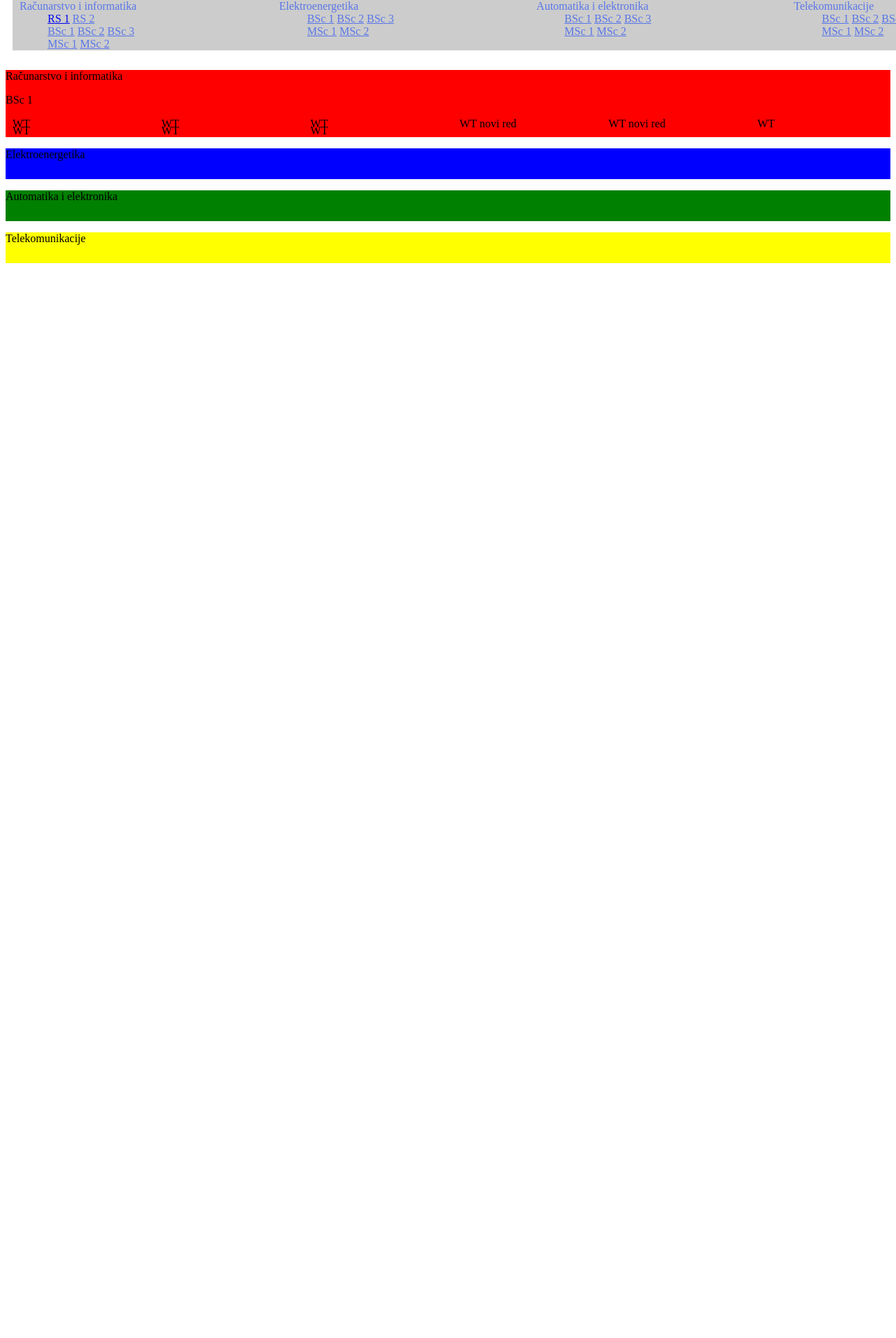
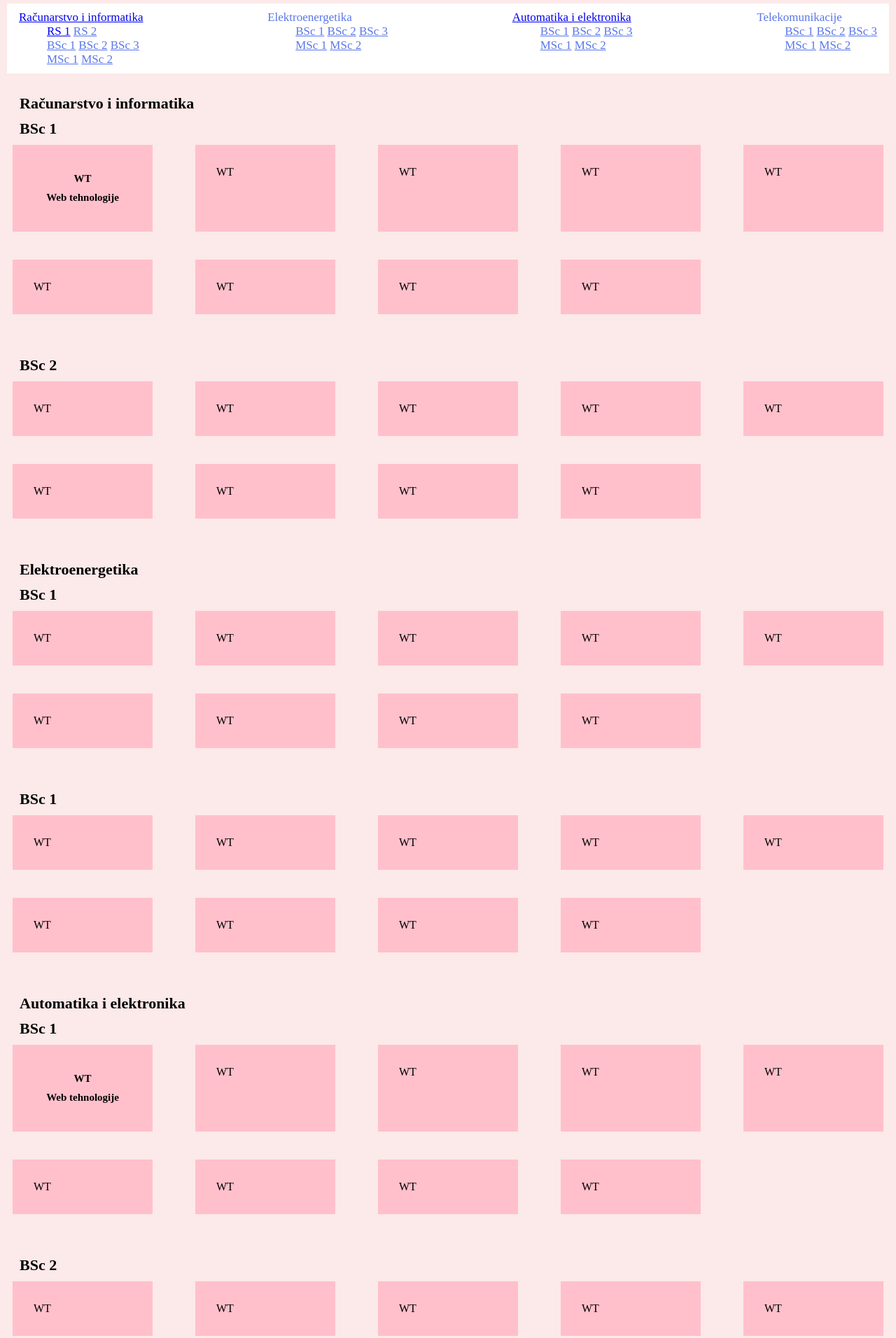
Before and after one commit to abrulic1/Web-Technologies-ETF, a plain HTML site: page html/predmet.html in a window 1280 px wide. Shown: the top 1912 px of the page at 70% size. Drawn offline with Linux system fonts and the light colour scheme.

Commit message:
Finalizirana struktura grida za predmete

```diff
--- a/css/predmet.css
+++ b/css/predmet.css
@@ -1,49 +1,81 @@
 body{
-    height: 3000px;
-    width: cal(100vw/200px);
+    background-color: rgb(252, 233, 233);
+}
 
+html{
+    scroll-behavior: smooth;
+    scroll-padding-top: 130px;
 }
 .izbornik{
     display: flex;
     justify-content: space-between;
     position: fixed;
-    top:0;
-    /*koliko ce fixed bit udaljen*/
-    width: 100%;
-    margin: 0px 10px;
+    top:5px;
+    right: 10px;
+    left: 10px;
     color: rgb(89, 118, 232);
-    background-color: #CCCCCC;
+    background-color: rgb(255, 255, 255);
+    z-index: 100;
+    font-size: 17px;
+    padding: 10px 7px;
 }
 
+
 .izbornik div{
-    margin-left: 10px;
+    margin: 0 10px;
 }
 
 .izbornik li{
     list-style: none;
     display: inline;
     text-decoration: underline;
+    cursor: pointer;
+
 }
 
-.izbornik p,
+.izbornik p{
+    margin: 0;
+    cursor: pointer;
+}
+
 .izbornik ul{
-    margin: 0px;
+    margin: 0;
+}
+
+.grid-predmeta{
+    margin: 135px 10px;
+}
+
+.grid-predmeta p{
+    font-weight: bold;
+    font-size: 22px;
+    margin: 10px;
+}
+
+.grid-predmeta div{
+    margin-bottom: 30px;
 }
 
 
-.grid-predmeta{
-    margin-top: 100px;
-}
-
-
-.bsc_1{
+.bsc_1,
+.bsc_2{
     display: grid;
     grid-template-columns: repeat(auto-fit, 200px);
-    grid-template-rows: 10px;
+    column-gap: 10px;
+    row-gap: 10px;
+    /*grid-template-rows: 200px;*/
     width: 100%;
     justify-content: space-between;
 }
 
-.bsc_1 div{
-    margin-left: 10px;
+.bsc_1 div,
+.bsc_2 div{
+    padding: 30px;
+    background-color: pink;
+/*margin-bottom: 10px;*/
 }
+
+.bsc_1 p{
+    font-size: 15px;
+    text-align: center;
+}
--- a/html/predmet.html
+++ b/html/predmet.html
@@ -8,7 +8,7 @@
     <body>
         <div class="izbornik">
             <div>
-                <p>Računarstvo i informatika</p>
+                <p><a href="#ri">Računarstvo i informatika</a></p>
                     <ul>
                         <li><a href="#">RS 1</a></li>
                         <li>RS 2</li>
@@ -33,7 +33,7 @@
                     </ul>
             </div>
             <div>
-                <p>Automatika i elektronika</p>
+                <p><a href="#aie">Automatika i elektronika</a></p>
                     <ul>
                         <li>BSc 1</li>
                         <li>BSc 2</li>
@@ -57,15 +57,30 @@
         </div>
         <div class="grid-predmeta">
             <!--RACUNARSTVO I INFORMATIKA-->
-            <div id="ri" style="background-color: red;">
+            <div id="ri">
                 <p>Računarstvo i informatika</p>
                  <p>BSc 1</p>
                 <div class="bsc_1">
+                    <div>
+                        <p class="ikonica">WT</p>
+                        <p class="naziv-predmeta">Web tehnologije</p>
+                    </div>
                     <div>WT</div>
                     <div>WT</div>
                     <div>WT</div>
-                    <div>WT novi red</div>
-                    <div>WT novi red</div>
+                    <div>WT</div>
+                    <div>WT</div>
+                    <div>WT</div>
+                    <div>WT</div>
+                    <div>WT</div>
+                </div>
+                <p>BSc 2</p>
+                <div class="bsc_2">
+                    <div>WT</div>
+                    <div>WT</div>
+                    <div>WT</div>
+                    <div>WT</div>
+                    <div>WT</div>
                     <div>WT</div>
                     <div>WT</div>
                     <div>WT</div>
@@ -74,26 +89,92 @@
             </div>
 
             <!--ELEKTROENERGETIKA-->
-            <div id="ee" style="background-color: blue;">
+            <div id="ee">
                 <p>Elektroenergetika</p>
+                <p>BSc 1</p>
                 <div class="bsc_1">
-
+                    <div>WT</div>
+                    <div>WT</div>
+                    <div>WT</div>
+                    <div>WT</div>
+                    <div>WT</div>
+                    <div>WT</div>
+                    <div>WT</div>
+                    <div>WT</div>
+                    <div>WT</div>
+                </div>
+                <p>BSc 1</p>
+                <div class="bsc_2">
+                    <div>WT</div>
+                    <div>WT</div>
+                    <div>WT</div>
+                    <div>WT</div>
+                    <div>WT</div>
+                    <div>WT</div>
+                    <div>WT</div>
+                    <div>WT</div>
+                    <div>WT</div>
                 </div>
             </div>
 
             <!--AUTOMATIKA I ELEKTRONIKA-->
-            <div id="aie" style="background-color: green;">
+            <div id="aie">
                 <p>Automatika i elektronika</p>
+                <p>BSc 1</p>
                 <div class="bsc_1">
-
+                    <div>
+                        <p class="ikonica">WT</p>
+                        <p class="naziv-predmeta">Web tehnologije</p>
+                    </div>
+                    <div>WT</div>
+                    <div>WT</div>
+                    <div>WT</div>
+                    <div>WT</div>
+                    <div>WT</div>
+                    <div>WT</div>
+                    <div>WT</div>
+                    <div>WT</div>
+                </div>
+                <p>BSc 2</p>
+                <div class="bsc_2">
+                    <div>WT</div>
+                    <div>WT</div>
+                    <div>WT</div>
+                    <div>WT</div>
+                    <div>WT</div>
+                    <div>WT</div>
+                    <div>WT</div>
+                    <div>WT</div>
+                    <div>WT</div>
                 </div>
             </div>
 
             <!--TELEKOMUNIKACIJE-->
-            <div id="tk" style="background-color: yellow;">
+            <div id="tk">
                 <p>Telekomunikacije</p>
+                <p>BSc 1</p>
                 <div class="bsc_1">
-
+                    <div>WT</div>
+                    <div>WT</div>
+                    <div>WT</div>
+                    <div>WT</div>
+                    <div>WT</div>
+                    <div>WT</div>
+                    <div>WT</div>
+                    <div>WT</div>
+                    <div>WT</div>
+                </div>
+                <p>BSc 2</p>
+                <div class="bsc_2">
+                    <div>WT</div>
+                    <div>WT</div>
+                    <div>WT</div>
+                    <div>WT</div>
+                    <div>WT</div>
+                    <div>WT</div>
+                    <div>WT</div>
+                    <div>WT</div>
+                    <div>WT</div>
                 </div>
             </div>
         </div>
```
